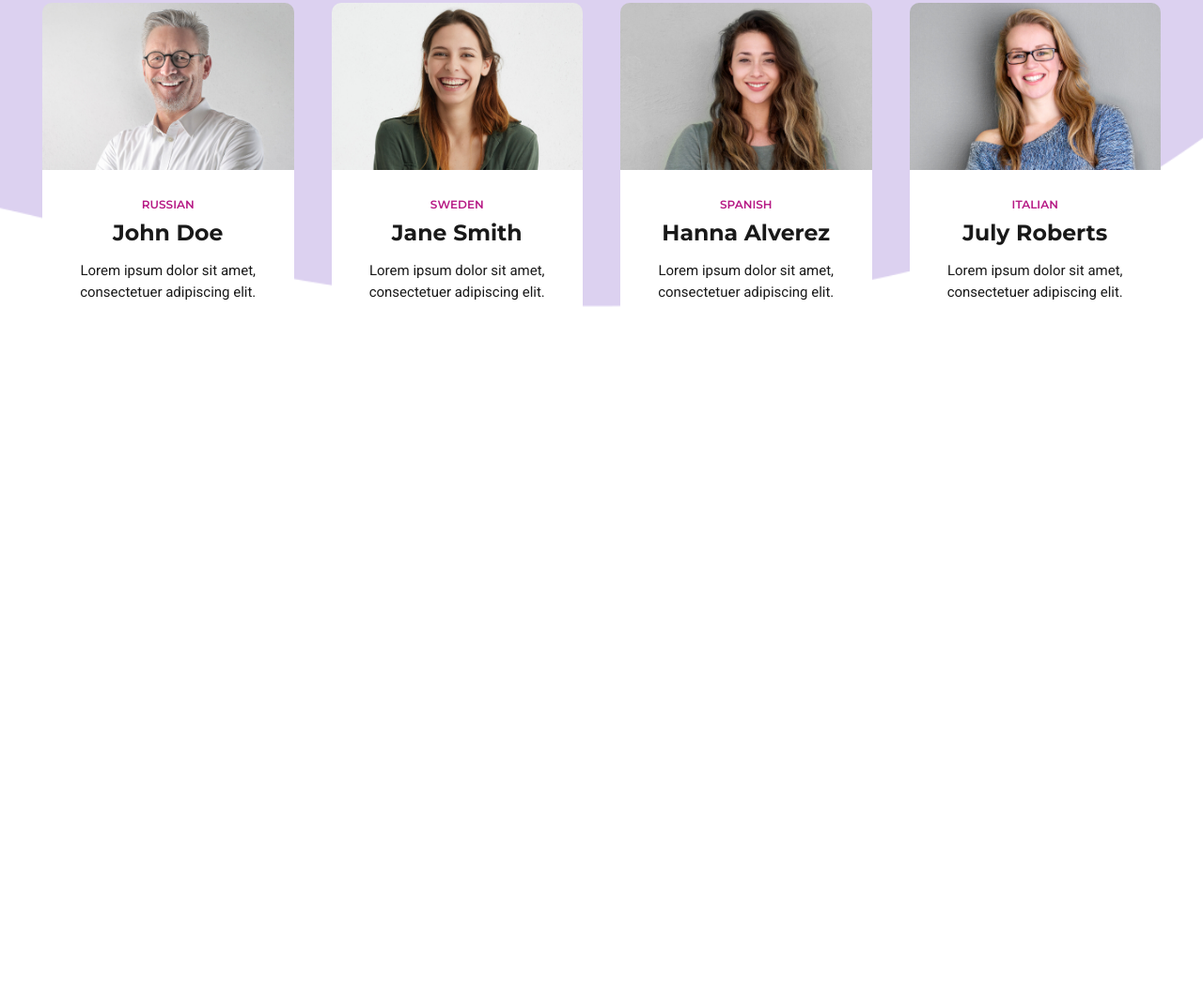
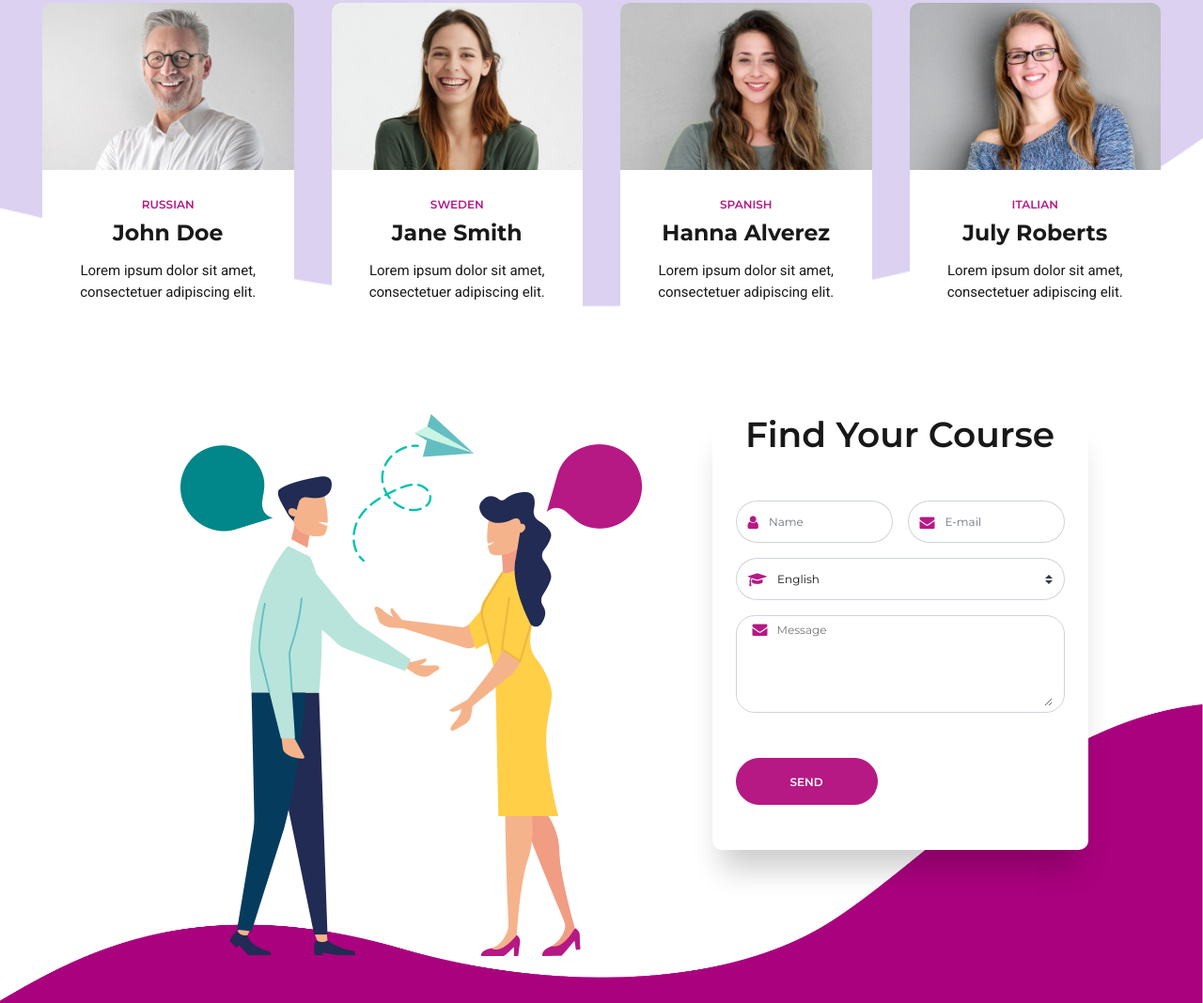
Before and after one commit to thinhxd12/08E_baitapSASS_DuongChiThinh, a plain HTML site: page index.html in a window 1280 px wide. Shown: the part 1046-2114 px from the top of the page at 94% size. Before the commit the page ends 1438 px from the top, so only its background shows below. Drawn offline with nearby package versions, Linux system fonts and the light colour scheme.

Commit message:
registration

```diff
--- a/index.html
+++ b/index.html
@@ -50,7 +50,7 @@
             <li class="nav-item">
               <a class="nav-link" href="#">Elements</a>
             </li>
-            <div class="header__phone">
+            <div class="header__btn btn__primary">
               <span class="fa fa-phone"></span><a href="phone:(+1) 555 234-8765"> (+1) 555 234-8765</a>
             </div>
             <div class="header__social">
@@ -179,6 +179,55 @@
       </div>
     </div>
   </section>
+  <section class="registration py-5">
+    <div class="container">
+      <div class="row">
+        <div class="col-md-7 d-flex justify-content-end">
+          <img src="./images/conatct_inner.png" class="img-fluid">
+        </div>
+        <div class="col-md-5">
+          <div class="registration__form">
+            <h3 class="mb-5 text-center">Find Your Course</h3>
+            <div class="d-flex mb-3">
+              <div class="input-group mr-3">
+                <div class="input-group-prepend">
+                  <span class="input-group-text"><i class="fa fa-user"></i></span>
+                </div>
+                <input class="form-control" placeholder="Name">
+              </div>
+              <div class="input-group">
+                <div class="input-group-prepend">
+                  <span class="input-group-text"><i class="fa fa-envelope"></i></span>
+                </div>
+                <input class="form-control" placeholder="E-mail">
+              </div>
+            </div>
+
+            <div class="input-group mb-3">
+              <div class="input-group-prepend">
+                <span class="input-group-text" for="inputGroupSelect01"><i class="fa fa-graduation-cap"></i></span>
+              </div>
+              <select class="custom-select" id="inputGroupSelect01">
+                <option selected>English</option>
+                <option value="1">French</option>
+                <option value="2">Spanish</option>
+                <option value="3">German</option>
+              </select>
+            </div>
+
+            <div class="registration__form__message d-flex">
+             <i class="fa fa-envelope"></i>
+              <textarea rows="5" placeholder="Message"></textarea>
+            </div>
+
+            <div class="btn__primary my-5">
+              <a href="#">SEND</a>
+            </div>
+          </div>
+        </div>
+      </div>
+    </div>
+  </section>
 
 
 
--- /dev/null
+++ b/scss/components/_button.scss
@@ -0,0 +1,45 @@
+.btn__primary {
+  a {
+    @include styleText(12px, 600, $color-white);
+  }
+  span {
+    margin-right: 5px;
+    font-size: 14px;
+    font-weight: 600;
+    color: $color-white;
+  }
+  display: inline-block;
+  padding: 12px 57px;
+  border-radius: 45px;
+  position: relative;
+  border: 1px solid $primary-color;
+  background: $primary-color;
+  z-index: 10;
+  cursor: pointer;
+}
+
+.btn__primary::after {
+  content: "";
+  width: 100%;
+  height: 100%;
+  border-radius: 45px;
+  background: $color-white;
+  position: absolute;
+  top: 0;
+  left: 0;
+  z-index: -1;
+  transform: scale(0.7, 0.4);
+  transform: scale(0.7, 0);
+  transition: all 0.3s ease;
+}
+.btn__primary:hover.btn__primary::after {
+  transform: scale(1, 1);
+}
+
+.btn__primary:hover {
+  a,
+  span {
+    color: $primary-color;
+    text-decoration: none;
+  }
+}
--- a/scss/layouts/_carousel.scss
+++ b/scss/layouts/_carousel.scss
@@ -2,7 +2,7 @@
   padding-top: 5rem;
   background-image: url(/images/yellow_top_wave_01.png),
     url(/images/Violet_top_left_wave.png);
-  background-size: fixed;
+  background-size: contain;
   background-position: top left, bottom right;
   background-repeat: no-repeat;
 }
--- a/scss/layouts/_navbar.scss
+++ b/scss/layouts/_navbar.scss
@@ -30,49 +30,6 @@
   }
 }
 
-.header__phone {
-  padding: 14.85px 20.25px;
-  margin: 6px;
-  border-radius: 50px;
-  font-size: 13.5px;
-  line-height: 13.5px;
-  border: 1px solid $primary-color;
-  background: $primary-color;
-  position: relative;
-  overflow: hidden;
-  z-index: 10;
-  span,
-  a {
-    @include styleText(0.8125rem, 600, $color-white);
-  }
-}
-
-.header__phone::before {
-  content: "";
-  width: 100%;
-  height: 100%;
-  border-radius: 50px;
-  background: $color-white;
-  position: absolute;
-  top: 0;
-  left: 0;
-  z-index: -1;
-  transform: scale(0.7, 0);
-  transition: all 0.3s ease;
-}
-.header__phone:hover.header__phone::before {
-  transform: scale(1, 1);
-}
-
-.header__phone:hover {
-  a,
-  span {
-    color: $primary-color;
-    text-decoration: none;
-  }
-  border: 1px solid $primary-color;
-}
-
 .header__social {
   margin-left: 0.3125rem;
   a {
--- /dev/null
+++ b/scss/layouts/_registration.scss
@@ -0,0 +1,70 @@
+.registration {
+  background-image: url(/images/accent_bottom_wave_01.png);
+  background-size: contain;
+  background-repeat: no-repeat;
+  background-position: bottom;
+}
+
+.registration__form {
+  max-width: 25rem;
+  padding: 0 1.5625rem;
+  h3 {
+    @include styleText(2.3438rem, 600, $header-color);
+  }
+  border-radius: 0.625rem;
+  box-shadow: 0 30px 30px -10px rgba(0,0,0,.2);
+  background: $bg-color;
+}
+
+.input-group {
+  .input-group-prepend {
+    span {
+      border-top-left-radius: 3.125rem;
+      border-bottom-left-radius: 3.125rem;
+      background: transparent;
+      border-right: none;
+      i {
+        color: $primary-color;
+      }
+    }
+  }
+  input,
+  .custom-select {
+    border-radius: 3.125rem;
+    @include styleText(0.75rem, 400, $font-color);
+    border-left: none;
+    height: 2.8125rem;
+    &:focus {
+      box-shadow: none;
+      border: 1px solid #ced4da;
+      border-left: none;
+    }
+  }
+}
+
+.custom-select {
+  option {
+    @include styleText(0.75rem, 400, $font-color);
+  }
+  cursor: pointer;
+}
+
+.registration__form__message {
+  padding: 0.375rem 0.75rem;
+  i {
+    color: $primary-color;
+    margin-left: 5px;
+  }
+  border: 1px solid #ced4da;
+  border-radius: 20px;
+  textarea {
+    padding: 0.375rem 0.75rem;
+    width: 100%;
+    @include styleText(0.75rem, 400, $font-color);
+    margin-left: 0.625rem;
+    border: none;
+    &:focus {
+      outline: none;
+    }
+  }
+}
--- a/scss/layouts/_team.scss
+++ b/scss/layouts/_team.scss
@@ -14,6 +14,7 @@
     border-radius: 0.625rem;
     overflow: hidden;
     margin-bottom: 2.5rem;
+    transition: all 650ms ease-in-out;
     .team__item__info {
       background-color: $bg-color;
       padding: 1.875rem;
@@ -39,11 +40,11 @@
         }
       }
       img {
-        transition: transform 650ms ease-in-out, filter 650ms ease-in-out;
+        transition: transform 650ms ease-in-out;
       }
     }
-    &:hover{
-        box-shadow: 0 10px 50px $font-color;
+    &:hover {
+      box-shadow: 0 30px 30px -10px rgba(0, 0, 0, 0.2);
     }
   }
 }
--- a/scss/style.scss
+++ b/scss/style.scss
@@ -1,6 +1,8 @@
 @import "./helpers/variables";
 @import "./helpers/mixin";
 @import "./base/reset";
+@import "./components/button";
 @import "./layouts/navbar";
 @import "./layouts/carousel";
 @import "./layouts/team";
+@import "./layouts/registration";
```
Also changed, not shown: css/style.css, images/conatct_inner.png (added), 1 other file.
